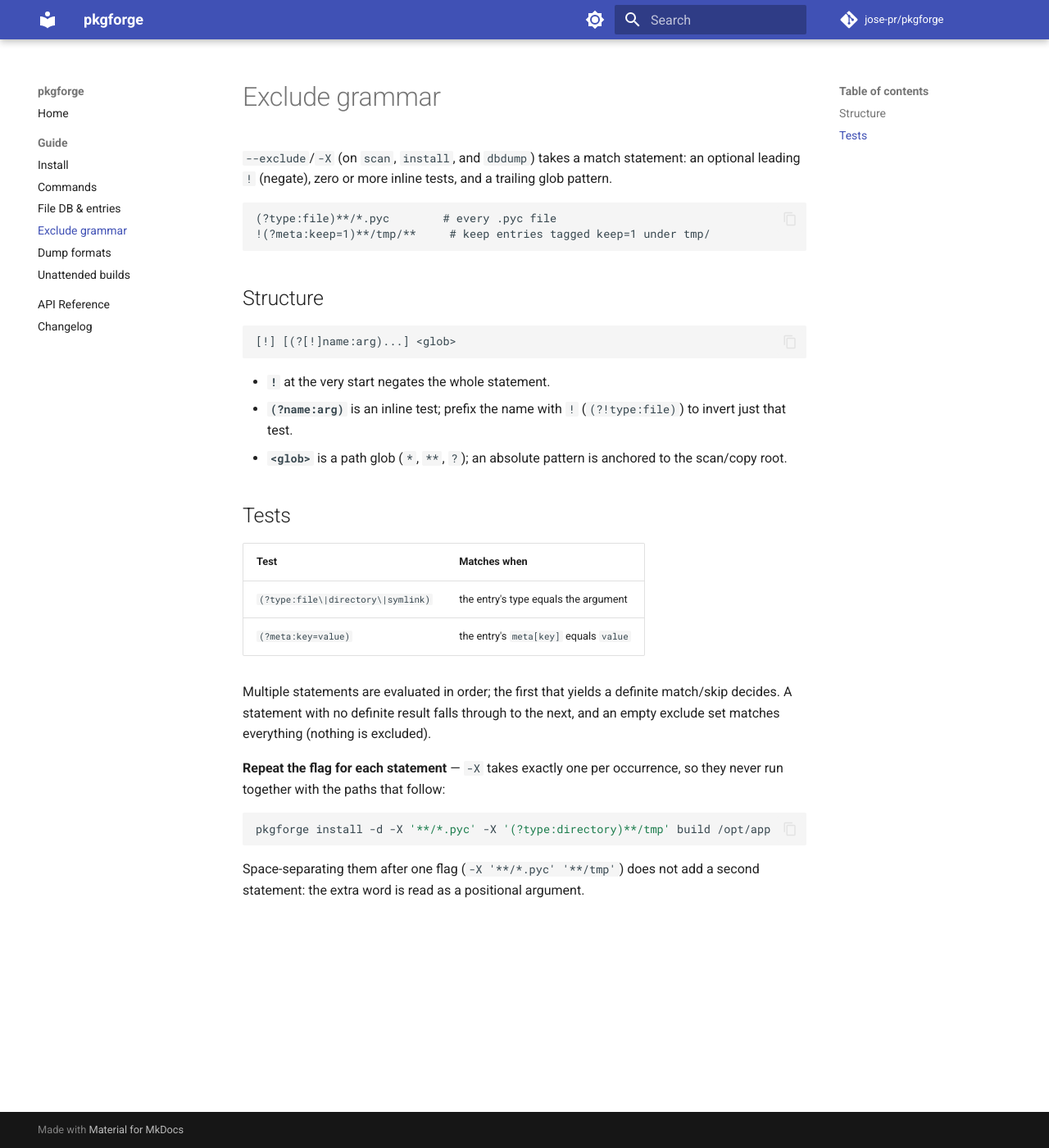
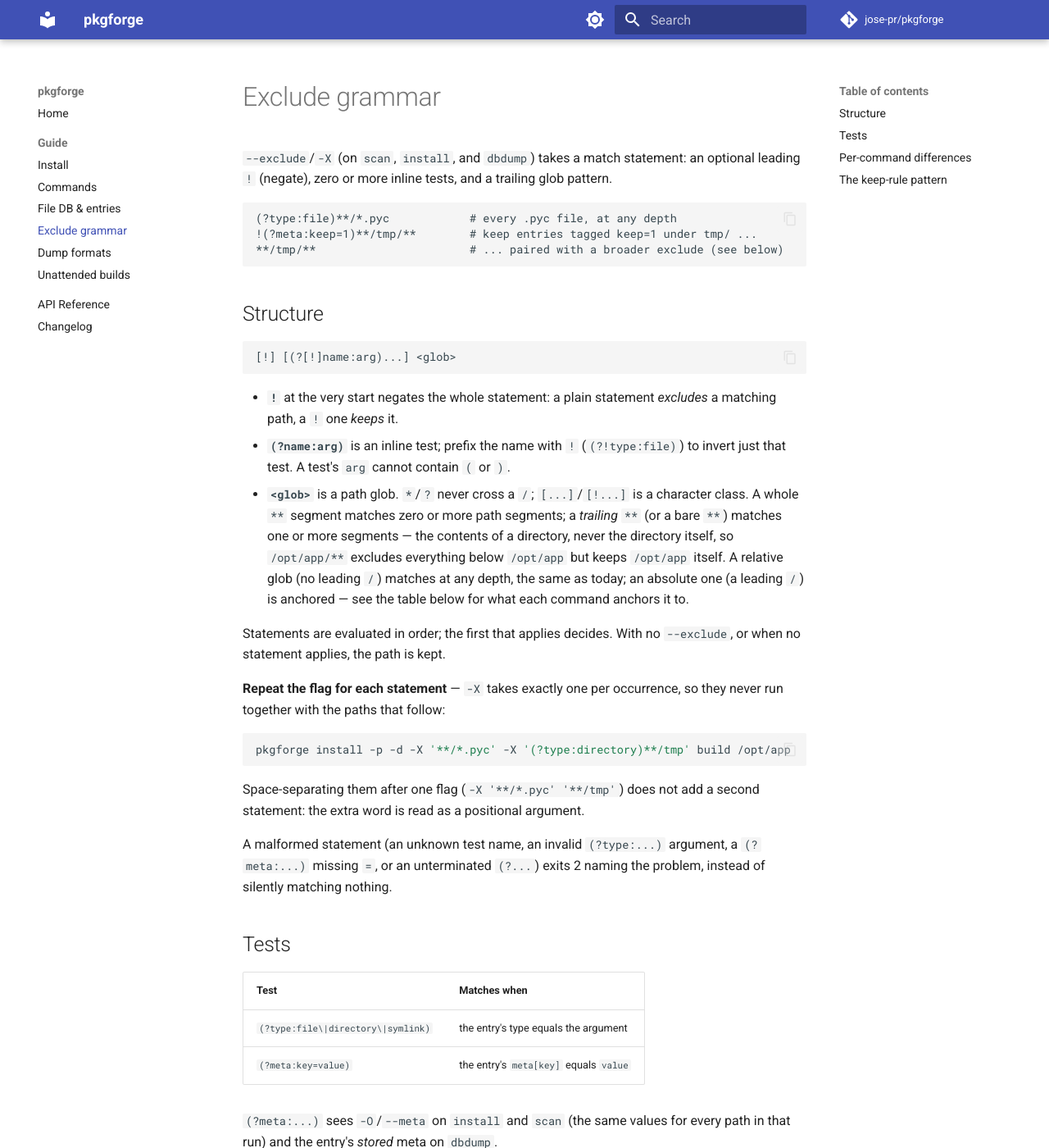
Before and after one commit to jose-pr/pkgforge, an MkDocs documentation site: the page built from docs/guide/exclude.md, in a window 1280 px wide and 1400 px high. Shown: the whole window at 82% size. Built offline with MkDocs 1.6.1 and Material for MkDocs 9.7.7, drawn with Linux system fonts in a browser that asks for light colours; comment, search, counter and statistics services are not loaded; some of the changed text lies outside the part shown.

Commit message:
docs: per-command exclude reference and working examples
Rewrite the exclude-pattern guide: a per-command table for what an
absolute pattern anchors at and whether an excluded directory is
pruned or dropped as its own row, a worked example per command
showing the same statement anchoring differently, the keep-rule
pattern shown as a pair (a lone '!' statement excludes nothing on its
own), and the now-current facts (** recurses, a malformed -X exits 2,
'*.fifo' skips special files, a test's arg cannot hold parens).

Mirror the same corrections in the README's short version and the
exclude.py module docstring; add a scan row note to the command
reference for the new pruning behavior.

````diff
--- a/docs/guide/exclude.md
+++ b/docs/guide/exclude.md
@@ -5,8 +5,9 @@
 glob pattern.
 
 ```
-(?type:file)**/*.pyc        # every .pyc file
-!(?meta:keep=1)**/tmp/**     # keep entries tagged keep=1 under tmp/
+(?type:file)**/*.pyc            # every .pyc file, at any depth
+!(?meta:keep=1)**/tmp/**        # keep entries tagged keep=1 under tmp/ ...
+**/tmp/**                       # ... paired with a broader exclude (see below)
 ```
 
 ## Structure
@@ -15,11 +16,36 @@
 [!] [(?[!]name:arg)...] <glob>
 ```
 
-- **`!`** at the very start negates the whole statement.
+- **`!`** at the very start negates the whole statement: a plain statement
+  *excludes* a matching path, a `!` one *keeps* it.
 - **`(?name:arg)`** is an inline test; prefix the name with `!`
-  (`(?!type:file)`) to invert just that test.
-- **`<glob>`** is a path glob (`*`, `**`, `?`); an absolute pattern is anchored
-  to the scan/copy root.
+  (`(?!type:file)`) to invert just that test. A test's `arg` cannot contain
+  `(` or `)`.
+- **`<glob>`** is a path glob. `*`/`?` never cross a `/`; `[...]`/`[!...]` is
+  a character class. A whole `**` segment matches zero or more path
+  segments; a *trailing* `**` (or a bare `**`) matches one or more segments
+  — the contents of a directory, never the directory itself, so
+  `/opt/app/**` excludes everything below `/opt/app` but keeps `/opt/app`
+  itself. A relative glob (no leading `/`) matches at any depth, the same as
+  today; an absolute one (a leading `/`) is anchored — see the table below
+  for what each command anchors it to.
+
+Statements are evaluated in order; the first that applies decides. With no
+`--exclude`, or when no statement applies, the path is kept.
+
+**Repeat the flag for each statement** — `-X` takes exactly one per
+occurrence, so they never run together with the paths that follow:
+
+```bash
+pkgforge install -p -d -X '**/*.pyc' -X '(?type:directory)**/tmp' build /opt/app
+```
+
+Space-separating them after one flag (`-X '**/*.pyc' '**/tmp'`) does not add a
+second statement: the extra word is read as a positional argument.
+
+A malformed statement (an unknown test name, an invalid `(?type:...)`
+argument, a `(?meta:...)` missing `=`, or an unterminated `(?...`) exits 2
+naming the problem, instead of silently matching nothing.
 
 ## Tests
 
@@ -28,16 +54,45 @@
 | `(?type:file\|directory\|symlink)` | the entry's type equals the argument |
 | `(?meta:key=value)` | the entry's `meta[key]` equals `value` |
 
-Multiple statements are evaluated in order; the first that yields a definite
-match/skip decides. A statement with no definite result falls through to the
-next, and an empty exclude set matches everything (nothing is excluded).
+`(?meta:...)` sees `-O`/`--meta` on `install` and `scan` (the same values for
+every path in that run) and the entry's *stored* meta on `dbdump`.
 
-**Repeat the flag for each statement** — `-X` takes exactly one per
-occurrence, so they never run together with the paths that follow:
+## Per-command differences
+
+The same `-X /src/tmp` statement means a different root on each command, and
+they prune differently:
+
+| Command | An absolute pattern anchors at | An excluded directory |
+| --- | --- | --- |
+| `install` | the SOURCE directory | pruned: nothing under it is copied |
+| `scan` | `<buildroot>/PATH` (the scanned path) | pruned: nothing under it is walked or recorded |
+| `dbdump` | `/` (the DB key) | dropped as its own row only — the DB is a flat key list, not a tree. Add a trailing `/**` (e.g. `-X '/usr/lib/debug/**'`) to also drop everything below it |
+
+A relative pattern (no leading `/`) sidesteps the anchor question entirely —
+it matches by name at any depth within whichever root applies.
+
+Examples, run with the same statement to show the difference:
 
 ```bash
-pkgforge install -d -X '**/*.pyc' -X '(?type:directory)**/tmp' build /opt/app
+pkgforge install -p -d -X /src/tmp SRC /opt/app   # anchored at SRC
+pkgforge scan -X /src/tmp /opt                    # anchored at <buildroot>/opt, not /opt/src/tmp
+pkgforge dbdump -X '/usr/lib/debug/**'             # anchored at '/', the DB key; drops the whole subtree
 ```
 
-Space-separating them after one flag (`-X '**/*.pyc' '**/tmp'`) does not add a
-second statement: the extra word is read as a positional argument.
+`-X '*.fifo'` is the documented way to skip a FIFO or socket: a glob-only
+statement never reads the file, so it can exclude a path `install`/`scan`
+could not otherwise stage or record. A statement with an inline test
+(`(?type:...)`/`(?meta:...)`) still has to read the file to evaluate it, so
+one whose glob matches such a path still fails.
+
+## The keep-rule pattern
+
+A `!` statement only ever *keeps* a path — on its own it excludes nothing.
+It only does something paired ahead of a broader exclude:
+
+```bash
+pkgforge install -p -d -X '!(?meta:keep=1)**/tmp/**' -X '**/tmp/**' build /opt/app
+```
+
+This drops everything under `tmp/` except entries whose `-O keep=1`
+(`install`/`scan`) or stored `meta.keep == "1"` (`dbdump`) is set.
````
Also changed, not shown: README.md (+10 -3 lines), docs/guide/commands.md (+5 -4 lines), 2 other files.
